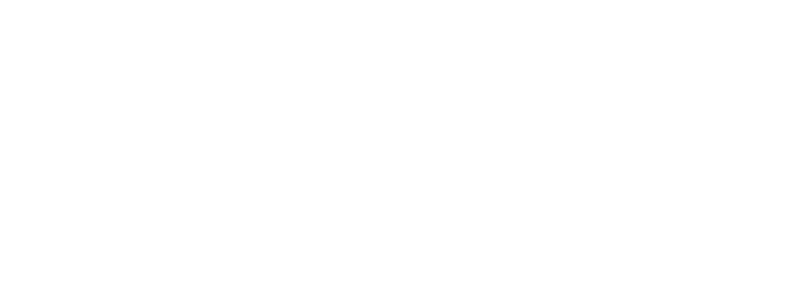
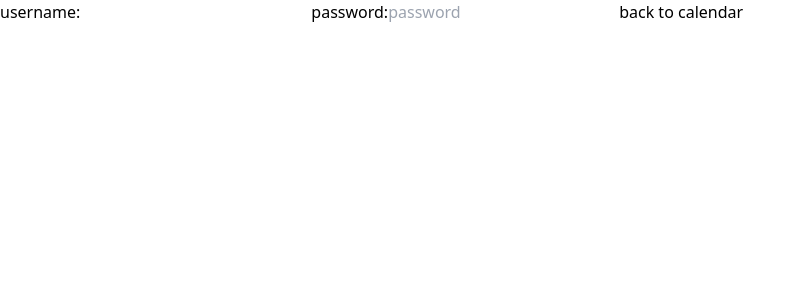
Before and after one commit to Youssefb767/CSC-131-Project, a React (Create React App) app in the folder my-app/: page /add-user in a window 1280 px wide. Before the commit this address had no page. Shown: the top 300 px of the page, without its empty margins (0-805 px from the left). Built offline with nearby package versions, Linux system fonts and the light colour scheme.

Commit message:
added basic user data class

```diff
--- a/my-app/src/App.js
+++ b/my-app/src/App.js
@@ -5,6 +5,8 @@
 import cn from "./util/cn";
 import { GrFormNext, GrFormPrevious } from "react-icons/gr";
 import AddEventForm from "./addEventForm";
+import AddUserForm from "./addUserForm";
+
 
 
 
@@ -22,9 +24,9 @@
 	]);
 
 
-	const handleAddEvent = (eventData) => {
+	/*const handleAddEvent = (eventData) => {
 		setMeetingData([...meetingData, { id: meetingData.length + 1, ...eventData }]);
-	};
+	};*/
 
 	return (
 		<div className="flex gap-10 sm:divide-x justify-center sm:w-1/2 mx-auto  h-screen items-center sm:flex-row flex-col">
@@ -121,6 +123,12 @@
 				<Link to="/add-event" className="button-style">
 					Add an Event
 				</Link>
+				<div>
+					<Link to="/add-user" className="button-style">
+						Add a user
+					</Link>
+				</div>
+
 
 				<button id="dropdownDefaultButton" data-dropdown-toggle="dropdown" class="text-gray-900 bg-gradient-to-r from-teal-200 to-lime-200 hover:bg-gradient-to-l hover:from-teal-200 hover:to-lime-200 focus:ring-4 focus:outline-none focus:ring-lime-200 dark:focus:ring-teal-700 font-medium rounded-lg text-sm px-5 py-2.5 text-center inline-flex items-center me-2 mb-2" type="button">Users <svg class="w-2.5 h-2.5 ms-3" aria-hidden="true" xmlns="http://www.w3.org/2000/svg" fill="none" viewBox="0 0 10 6">
 					<path stroke="currentColor" stroke-linecap="round" stroke-linejoin="round" stroke-width="2" d="m1 1 4 4 4-4"/>
--- a/my-app/src/addEventForm.js
+++ b/my-app/src/addEventForm.js
@@ -1,6 +1,5 @@
-// AddEventForm.js
 import React, { useState } from "react";
-
+import {Link} from "react-router-dom";
 
 const AddEventForm = ({ onAddEvent }) => {
     const [formData, setFormData] = useState({
@@ -74,6 +73,9 @@
                 />
             </label>
             <button type="submit">Add Event</button>
+            <Link to="/" className="button-style">
+                back to calendar
+            </Link>
         </form>
     );
 };
--- /dev/null
+++ b/my-app/src/addUserForm.js
@@ -0,0 +1,59 @@
+import React, { useState } from "react";
+import {Link} from "react-router-dom";
+
+const AddUserForm = ({ onAddUser }) => {
+    const [formData, setFormData] = useState({
+        username:"",
+        password:"",
+    });
+    const handleChange = (e) => {
+        const { name, value } = e.target;
+        setFormData((prevData) => ({
+            ...prevData,
+            [name]: value,
+        }));
+    };
+    const handleSubmit = (e) => {
+        e.preventDefault();
+        onAddUser(formData);
+        // Optionally, you can reset the form state here
+        setFormData({
+            startDate: "",
+            startTime: "",
+            endTime: "",
+            meetingDescription: "",
+        });
+    };
+
+    return (
+        <form onSubmit={handleSubmit}>
+            <label>
+                username:
+                <input
+                    type="text"
+                    name="username"
+                    value={formData.username}
+                    onChange={handleChange}
+                    required
+                />
+            </label>
+            <label>
+                password:
+                <input
+                    type="text"
+                    name="password"
+                    value={formData.startTime}
+                    onChange={handleChange}
+                    placeholder="password"
+                    required
+                />
+            </label>
+
+            <Link to="/" className="button-style">
+                back to calendar
+            </Link>
+        </form>
+    );
+};
+
+export default AddUserForm;
--- a/my-app/src/index.js
+++ b/my-app/src/index.js
@@ -5,9 +5,11 @@
 import App from "./App"; // Adjust the import path based on your actual file structure
 import reportWebVitals from './reportWebVitals';
 import AddEventForm from "./addEventForm";
+import AddUserForm from "./addUserForm";
 ReactDOM.render(
     <Router>
       <Routes>
+      <Route path="/add-user" element={<AddUserForm/>} />
       <Route path="/add-event" element={<AddEventForm/>} />
       <Route path="/"  element={<App />} />
     </Routes>
```
Lines whose indentation alone changed are shown as unchanged.
